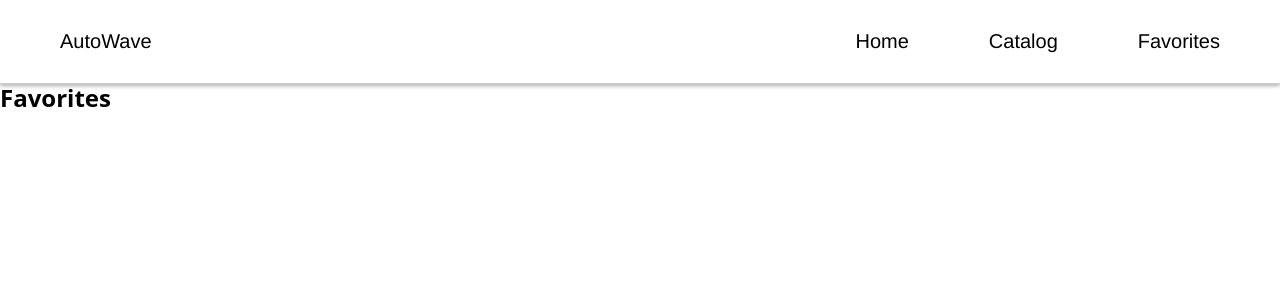
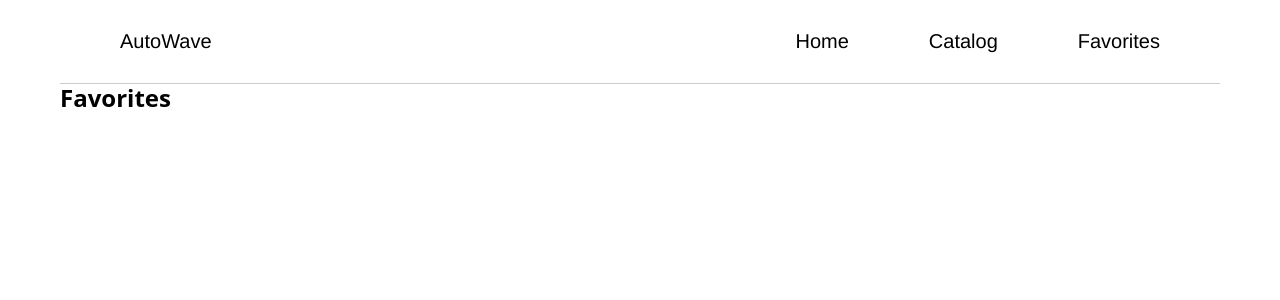
Before and after one commit to AnnaHort/auto-wave, a React (Create React App) app: page /favorites in a window 1280 px wide. Shown: the top 300 px of the page. Built offline with nearby package versions, Linux system fonts and the light colour scheme.

Commit message:
debug HeaderList style and added style to #root

```diff
--- a/src/GlobalStyle.js
+++ b/src/GlobalStyle.js
@@ -34,4 +34,8 @@ button {
     fill:black
 }
 
+#root{
+    padding-left: 60px;
+    padding-right: 60px;
+}
 `;
--- a/src/components/HeaderList/HeaderList.styled.js
+++ b/src/components/HeaderList/HeaderList.styled.js
@@ -8,7 +8,6 @@ export const NavStyled = styled.nav`
   gap: 20px;
   padding: 30px 60px;
   border-bottom: 1px solid rgba(0, 0, 0, 0.2);
-  box-shadow: 0 2px 4px rgba(0, 0, 0, 0.3);
 `;
 
 export const HeaderListStyled = styled.ul`
```
